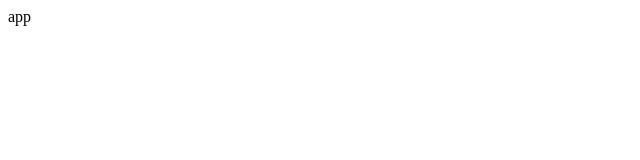
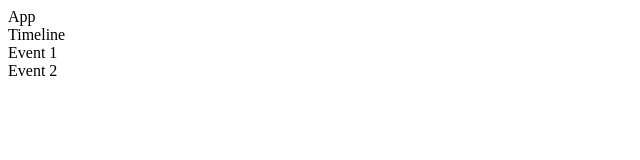
Before and after one commit to derrickoder/re2023, a React (Create React App) app: page / in a window 1280 px wide. Shown: the top 160 px of the page, without its empty margins (0-640 px from the left). Built offline with nearby package versions, Linux system fonts and the light colour scheme.

Commit message:
Added code for timeline events.

```diff
--- a/src/App.tsx
+++ b/src/App.tsx
@@ -1,7 +1,12 @@
+import Timeline from './components/Timeline'
 
 function App() {
   return (
-    <div>app</div>
+    <div>
+      App
+
+      <Timeline />
+    </div>
   );
 }
 
--- /dev/null
+++ b/src/components/Timeline.tsx
@@ -0,0 +1,24 @@
+import TimelineEvent from './TimelineEvent'
+
+function getTimelineEvents(){
+    return [{'eventId': 1, 'eventName': 'Event 1'}, {'eventId': 2, 'eventName': 'Event 2'}];
+}
+
+function Timeline(){
+    const timelineEvents = getTimelineEvents();
+
+    return (
+        <div>
+            Timeline
+
+            {
+                timelineEvents.map(event => {
+                    return(<TimelineEvent eventId={event.eventId} eventName={event.eventName} />)
+                })
+            }
+
+        </div>
+    );
+}
+
+export default Timeline;
--- /dev/null
+++ b/src/components/TimelineEvent.tsx
@@ -0,0 +1,7 @@
+function TimelineEvent(prop: {eventId:number; eventName:string}){
+    return (
+        <div>{prop.eventName}</div>
+    );
+}
+
+export default TimelineEvent;
```
